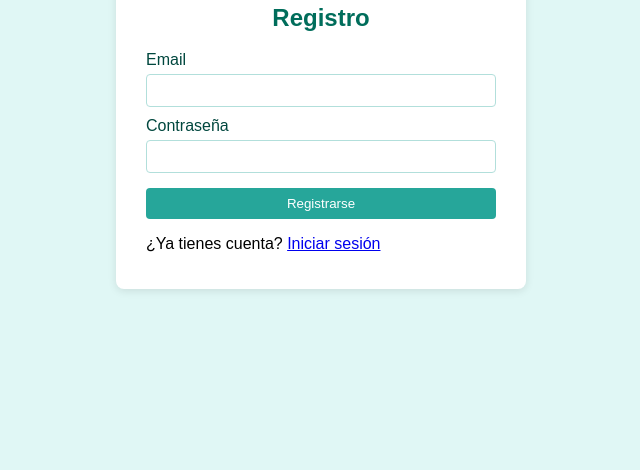
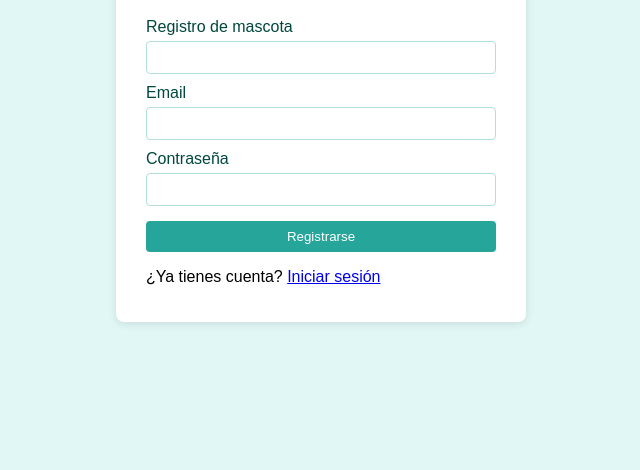
Before and after one commit to nicocamagic/Veterinaria-Prueba, a plain HTML site: page index.html in a window 1280 px wide. Shown: the part 330-800 px from the top of the page, without its empty margins (319-959 px from the left). Drawn offline with Linux system fonts and the light colour scheme.

Commit message:
cambio en el formulario

```diff
--- a/index.html
+++ b/index.html
@@ -86,6 +86,8 @@
         <img src="Images/img1.png" alt="Logo Veterinaria" class="logo">
         <div id="register-form">
             <h2>Registro</h2>
+            <label for="reg-pet">Registro de mascota</label>
+            <input type="text" id="reg-pet" required>
             <label for="reg-email">Email</label>
             <input type="email" id="reg-email" required>
             <label for="reg-pass">Contraseña</label>
@@ -105,6 +107,7 @@
     </div>
 
     <div class="container hidden" id="appointment-container">
+        <h3>Hola ´${reg-pet}´</h3>
         <h2>Agendar Cita</h2>
         <label for="cita-tipo">Tipo de Cita</label>
         <select id="cita-tipo">
```
